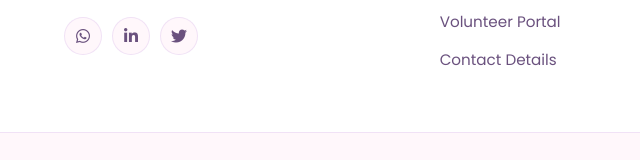
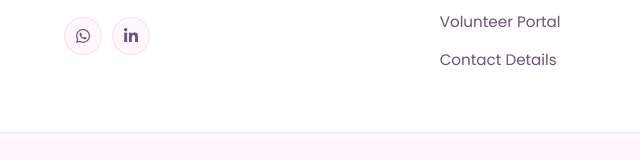
Before and after one commit to KajalAhir23/shecan-ngo-landing-page, a website: page index.html in a window 1280 px wide. Shown: the part 5397-5557 px from the top of the page, 0-640 px from the left. Drawn offline with Linux system fonts and the light colour scheme.

Commit message:
Removed Twitter social media option

```diff
--- a/index.html
+++ b/index.html
@@ -502,8 +502,6 @@
                             class="fa-brands fa-whatsapp"></i></a>
                     <a href="https://www.linkedin.com/company/shecanfoundation" aria-label="LinkedIn"><i
                             class="fa-brands fa-linkedin-in"></i></a>
-                    <a href="https://twitter.com/shecanfoundation" aria-label="Twitter"><i
-                            class="fa-brands fa-twitter"></i></a>
                 </div>
             </div>
 
```
